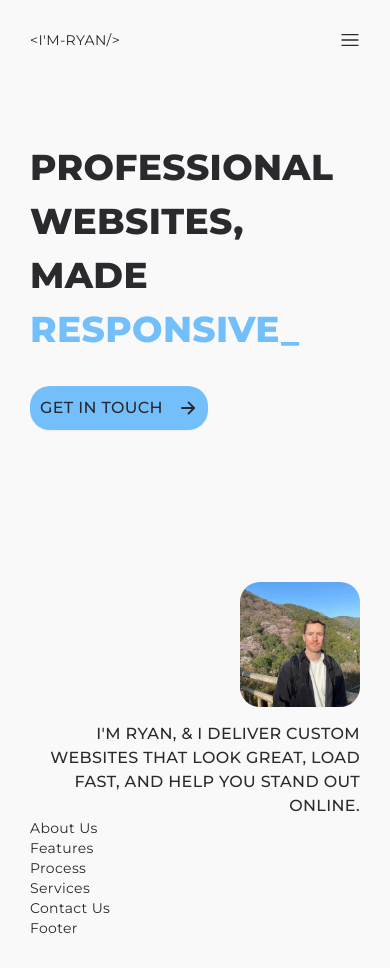
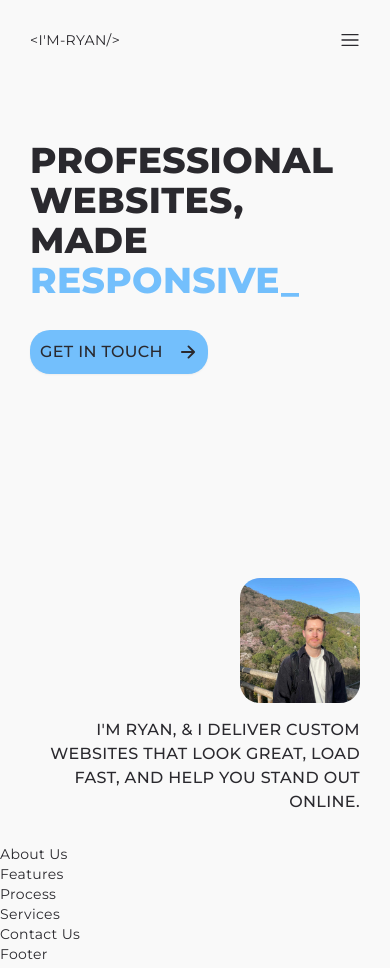
Before and after one commit to ryanmccloy/webdevryan, a React (Vite) app: page / in a window 390 px wide. Shown: the top 968 px of the page. Built offline with nearby package versions, Linux system fonts and the light colour scheme.

Commit message:
Landing page made responsive

```diff
--- a/src/components/CTA.jsx
+++ b/src/components/CTA.jsx
@@ -3,7 +3,7 @@ import GetInTouchButton from "./GetInTouchButton";
 
 function CTA() {
   return (
-    <div className="leading-14 mt-90 gap-30 flex flex-col text-4xl uppercase leading-normal">
+    <div className="leading-14 mt-90 gap-30 md:mt-150 flex flex-col uppercase leading-normal">
       <LandingHeading />
       <GetInTouchButton />
     </div>
--- a/src/components/GetInTouchButton.jsx
+++ b/src/components/GetInTouchButton.jsx
@@ -2,7 +2,10 @@ import { IoArrowForwardOutline } from "react-icons/io5";
 
 function GetInTouchButton() {
   return (
-    <button className="rounded-custom gap-15 flex w-fit items-center bg-accent p-10 text-base font-medium uppercase shadow-sm">
+    <button
+      aria-label="Get in touch with us"
+      className="rounded-custom gap-15 flex w-fit items-center bg-accent p-10 text-base font-medium uppercase shadow-sm transition-all duration-300 hover:scale-105 focus:outline-none focus:ring-2 focus:ring-accent focus:ring-offset-2"
+    >
       <span>Get In touch</span>
       <IoArrowForwardOutline className="text-[20px]" />
     </button>
--- a/src/components/LandingBottom.jsx
+++ b/src/components/LandingBottom.jsx
@@ -1,6 +1,6 @@
 function LandingBottom() {
   return (
-    <div className="gap-15 flex flex-col items-end self-end">
+    <div className="gap-15 flex flex-col items-end self-end sm:w-2/3 md:w-1/2 xl:w-1/3">
       <div className="h-[125px] w-[120px]">
         <img
           src="/ryan.jpg"
--- a/src/components/LandingHeading.jsx
+++ b/src/components/LandingHeading.jsx
@@ -2,20 +2,30 @@ import Typewriter from "typewriter-effect";
 
 function LandingHeading() {
   return (
-    <h1>
-      <span className="block">Professional</span>
-      <span className="block">Websites,</span>
-      <span className="block">Made</span>
-      <span className="block text-accent">
+    <h1 className="text-4xl md:text-5xl lg:text-6xl xl:text-7xl 2xl:text-8xl">
+      <div>
+        <span className="block sm:inline-block">Professional</span>
+        <span className="block sm:ml-3 sm:inline-block">Websites,</span>
+      </div>
+      <div>
+        <span className="block sm:inline-block">Made</span>
+        <span className="block text-accent sm:ml-3 sm:inline-block">
           <Typewriter
             options={{
-            strings: ["Simple", "Responsive", "Accessible", "Fast", "Scalable"],
+              strings: [
+                "Simple",
+                "Responsive",
+                "Accessible",
+                "Fast",
+                "Scalable",
+              ],
               autoStart: true,
               loop: true,
               cursor: "_",
             }}
           />
         </span>
+      </div>
     </h1>
   );
 }
--- a/src/components/NavBar.jsx
+++ b/src/components/NavBar.jsx
@@ -6,7 +6,7 @@ function NavBar() {
   const menuRef = useRef();
 
   const iconBaseClasses =
-    "absolute inset-0 transform transition-all duration-300";
+    "absolute inset-0 transform transition-all duration-300 ";
   const liBaseClasses =
     "hover:cursor-pointer hover:font-medium transition-font duration-300 ";
 
@@ -62,7 +62,7 @@ function NavBar() {
             size={20}
             className={`${iconBaseClasses} ${
               showNavMenu ? "scale-75 opacity-0" : "scale-100 opacity-100"
-            }`}
+            } `}
           />
 
           {/* Cross Icon */}
@@ -76,7 +76,7 @@ function NavBar() {
 
         <nav aria-label="Main navigation">
           <ul
-            className={`gap-15 absolute right-0 top-10 z-10 flex flex-col items-end whitespace-nowrap transition-all duration-300 ${showNavMenu ? "translate-x-0" : "translate-x-[200px]"} `}
+            className={`gap-15 top-30 absolute right-0 z-10 flex flex-col items-end whitespace-nowrap transition-all duration-300 ${showNavMenu ? "translate-x-0" : "translate-x-[200px]"} `}
             id="mobile-menu"
           >
             <li className={`${liBaseClasses}`}>Services</li>
--- a/src/index.css
+++ b/src/index.css
@@ -12,7 +12,7 @@
 }
 
 body {
-  @apply p-30 overflow-hidden bg-background font-sans text-sm tracking-wide text-primary md:text-base;
+  @apply overflow-x-hidden bg-background font-sans text-sm tracking-wide text-primary md:text-base;
 }
 
 h1,
--- a/src/sections/LandingPage.jsx
+++ b/src/sections/LandingPage.jsx
@@ -4,7 +4,7 @@ import LandingBottom from "../components/LandingBottom";
 
 function LandingPage() {
   return (
-    <div className="flex h-[calc(100dvh-3.5rem)] flex-col">
+    <div className="p-30 flex h-[100dvh] flex-col xl:px-60">
       <NavBar />
       <section className="flex flex-1 flex-col justify-between">
         <CTA />
--- a/tailwind.config.js
+++ b/tailwind.config.js
@@ -18,7 +18,9 @@ export default {
         10: "10px",
         15: "15px",
         30: "30px",
+        60: "60px",
         90: "90px",
+        150: "150px",
       },
     },
   },
```
Lines whose indentation alone changed are shown as unchanged.
